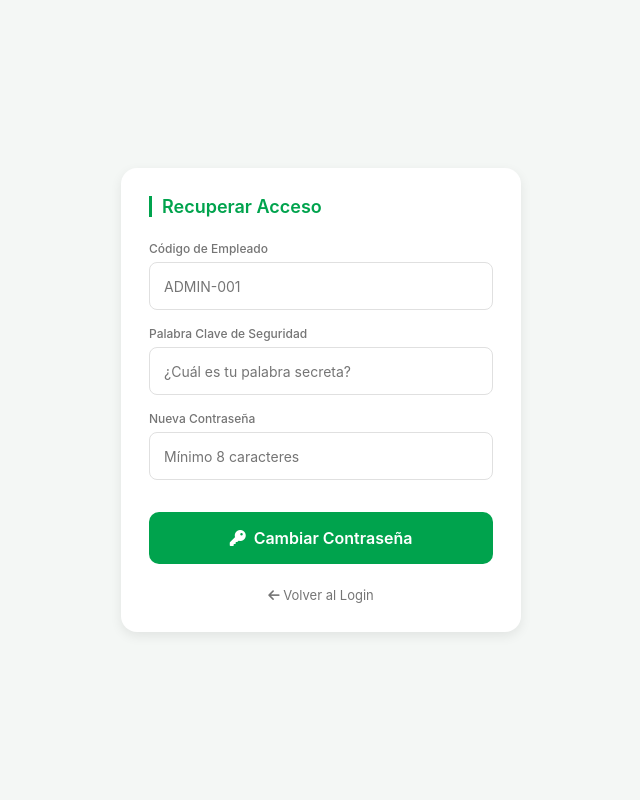
After one commit to Xavo005/desarolloWeb_2026, a Flask app: page /restablecer in a window 1280 px wide. The commit adds this page. Shown: the whole page, without its empty margins (319-959 px from the left). Run offline with Flask 3, Linux system fonts and the light colour scheme.

Commit message:
restablecer contraseña

```diff
--- a/app.py
+++ b/app.py
@@ -103,6 +103,57 @@ def login():
 @app.route('/logout')
 def logout():
     return render_template('login.html', error=None)
+
+# 1. Ruta para mostrar la pantalla de recuperación
+@app.route('/restablecer')
+def restablecer():
+    return render_template('restablecer.html', error=None)
+
+# 2. Ruta que procesa el formulario, valida la palabra clave y cambia la contraseña
+@app.route('/restablecer_contraseña', methods=['POST'])
+def restablecer_contraseña():
+    from werkzeug.security import generate_password_hash
+
+    try:
+        codigo      = request.form['codigo_empleado'].strip()
+        palabra_ing = request.form['palabra_clave'].strip().lower() # Limpiamos y pasamos a minúsculas
+        clave_nueva = request.form['clave_nueva']
+
+        # Validaciones básicas de la nueva contraseña
+        if len(clave_nueva) < 8:
+            return render_template('restablecer.html', error='La nueva clave debe tener al menos 8 caracteres.')
+        if not any(c.isdigit() for c in clave_nueva):
+            return render_template('restablecer.html', error='La nueva clave debe contener al menos un número.')
+
+        conn = obtenerconexion()
+        if conn:
+            with conn:
+                with conn.cursor() as cursor:
+                    # Buscamos al usuario por su código
+                    cursor.execute("SELECT * FROM usuarios WHERE codigo_empleado=%s AND activo=1", (codigo,))
+                    usuario = cursor.fetchone()
+
+                    if not usuario:
+                        return render_template('restablecer.html', error='El código de empleado no existe.')
+
+                    # Validamos si la palabra clave coincide
+                    palabra_bd = usuario['palabra_clave'].strip().lower()
+                    if palabra_ing != palabra_bd:
+                        return render_template('restablecer.html', error='La palabra clave de seguridad es incorrecta.')
+
+                    # Si todo está bien, encriptamos la nueva contraseña antes de guardarla
+                    nuevo_hash = generate_password_hash(clave_nueva)
+
+                    # Guardamos los cambios en MySQL
+                    cursor.execute("UPDATE usuarios SET password_hash=%s WHERE id=%s", (nuevo_hash, usuario['id']))
+
+                conn.commit()
+
+            return render_template('exito.html', mensaje='Tu contraseña ha sido restablecida con éxito.', volver='/')
+
+        return "<p>Error de conexión con la base de datos.</p>"
+    except Exception as e:
+        return "<p>Excepción superior: " + repr(e) + "</p>"
 
 # ════════════════════════════════════════════════════════════
 # RUTAS — VISTAS
--- a/templates/login.html
+++ b/templates/login.html
@@ -83,7 +83,7 @@
           </button>
         </form>
         <div class="divider">·</div>
-        <a href="#" class="forgot-link">¿Olvidó su contraseña?</a>
+        <a href="{{ url_for('restablecer') }}" class="forgot-link">¿Olvidó su contraseña?</a>
       </div>
       <div class="login-footer">
         v2.0.0 · ¿Problemas? Contacte a TI: ext. 2500
--- /dev/null
+++ b/templates/restablecer.html
@@ -0,0 +1,52 @@
+<!DOCTYPE html>
+<html lang="es">
+<head>
+  <meta charset="UTF-8">
+  <meta name="viewport" content="width=device-width, initial-scale=1.0">
+  <title>Restablecer Contraseña</title>
+  <link rel="stylesheet" href="{{ url_for('static', filename='css/style.css') }}">
+  <link rel="stylesheet" href="https://cdnjs.cloudflare.com/ajax/libs/font-awesome/6.5.0/css/all.min.css">
+  <style>
+    body { display: flex; min-height: 100vh; background: var(--bg); align-items: center; justify-content: center; padding: 24px; }
+    .reset-card { width: 100%; max-width: 400px; background: var(--surface); border-radius: var(--radius-card); box-shadow: var(--shadow); padding: 28px; }
+    .form-title { font-size: 18px; font-weight: 600; color: var(--primary); border-left: 3px solid var(--primary); padding-left: 10px; margin-bottom: 24px; }
+    .error-banner { background: var(--danger-light); color: var(--danger); border-radius: 8px; padding: 12px 16px; font-size: 13px; margin-bottom: 16px; display: flex; align-items: center; gap: 8px; }
+  </style>
+</head>
+<body>
+  <div class="reset-card">
+    <div class="form-title">Recuperar Acceso</div>
+
+    {% if error %}
+      <div class="error-banner"><i class="fa-solid fa-circle-xmark"></i> {{ error }}</div>
+    {% endif %}
+
+    <form method="POST" action="{{ url_for('api_restablecer_clave') }}">
+      <div class="form-group">
+        <label>Código de Empleado</label>
+        <input type="text" name="codigo_empleado" placeholder="ADMIN-001" required>
+      </div>
+
+      <div class="form-group mt-3">
+        <label>Palabra Clave de Seguridad</label>
+        <input type="password" name="palabra_clave" placeholder="¿Cuál es tu palabra secreta?" required>
+      </div>
+
+      <div class="form-group mt-3">
+        <label>Nueva Contraseña</label>
+        <input type="password" name="clave_nueva" placeholder="Mínimo 8 caracteres" required>
+      </div>
+
+      <button type="submit" class="btn-primary btn-full mt-4">
+        <i class="fa-solid fa-key"></i> Cambiar Contraseña
+      </button>
+    </form>
+
+    <div style="text-align: center; margin-top: 20px;">
+      <a href="{{ url_for('index') }}" style="font-size: 13px; color: var(--text-muted); text-decoration: none;">
+        <i class="fa-solid fa-arrow-left"></i> Volver al Login
+      </a>
+    </div>
+  </div>
+</body>
+</html>
```
